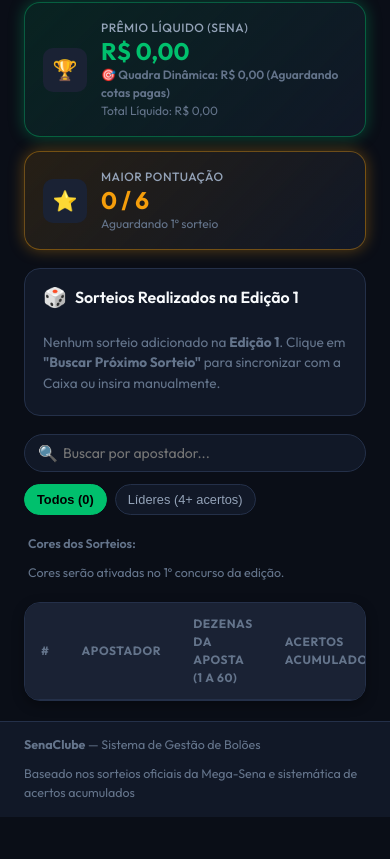
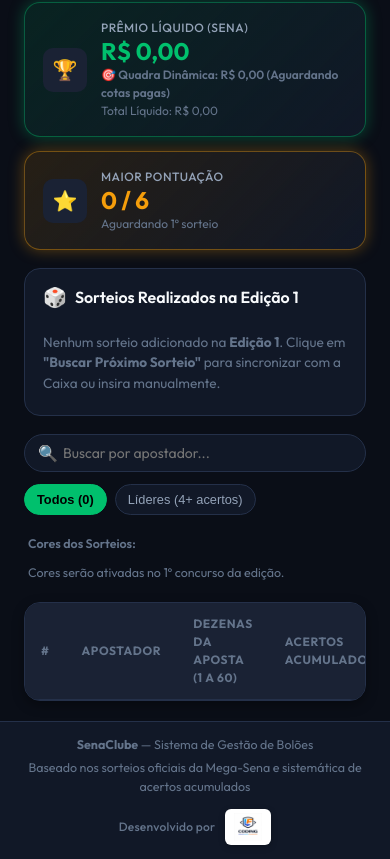
Before and after one commit to lhukas-porto/sena-clube, a website: page public/index.html in a window 390 px wide. Shown: the part 456-1315 px from the top of the page. Before the commit the page ends 1273 px from the top, so only its background shows below. Drawn offline with Linux system fonts and the light colour scheme; no server answers.

Commit message:
feat(branding): adicionar logo do desenvolvedor LF Coding no rodape padrao

```diff
--- a/public/css/style.css
+++ b/public/css/style.css
@@ -1543,9 +1543,76 @@ input[type="time"]::-webkit-calendar-picker-indicator:hover {
   align-items: center;
   justify-content: space-between;
   flex-wrap: wrap;
-  gap: 10px;
+  gap: 14px;
   font-size: 0.78rem;
   color: var(--text-muted);
+}
+
+.footer-info {
+  display: flex;
+  align-items: center;
+  gap: 8px;
+  flex-wrap: wrap;
+}
+
+.footer-separator {
+  color: var(--border-medium);
+  font-size: 0.7rem;
+}
+
+.footer-developer {
+  display: inline-flex;
+  align-items: center;
+  gap: 10px;
+}
+
+.developer-label {
+  font-size: 0.75rem;
+  color: var(--text-muted);
+  font-weight: 500;
+  letter-spacing: 0.02em;
+}
+
+.developer-badge {
+  display: inline-flex;
+  align-items: center;
+  justify-content: center;
+  background: #ffffff;
+  padding: 3px 8px;
+  border-radius: 6px;
+  box-shadow: 0 2px 6px rgba(0, 0, 0, 0.25);
+  border: 1px solid rgba(255, 255, 255, 0.2);
+  transition: transform 0.2s ease, box-shadow 0.2s ease;
+}
+
+.developer-badge:hover {
+  transform: translateY(-2px);
+  box-shadow: 0 4px 12px rgba(0, 0, 0, 0.35);
+}
+
+.developer-logo {
+  height: 28px;
+  width: auto;
+  max-width: 100px;
+  object-fit: contain;
+  display: block;
+}
+
+@media (max-width: 768px) {
+  .footer-content {
+    flex-direction: column;
+    align-items: center;
+    text-align: center;
+    gap: 12px;
+  }
+  .footer-info {
+    justify-content: center;
+    flex-direction: column;
+    gap: 4px;
+  }
+  .footer-separator {
+    display: none;
+  }
 }
 
 .save-indicator {
--- a/public/index.html
+++ b/public/index.html
@@ -243,8 +243,18 @@
   <!-- Rodapé -->
   <footer class="app-footer">
     <div class="footer-content">
-      <span id="footer-easter-egg" style="cursor: pointer; user-select: none;" title="Acesso Administrativo (Clique 3 vezes)"><strong>SenaClube</strong> — Sistema de Gestão de Bolões</span>
-      <span>Baseado nos sorteios oficiais da Mega-Sena e sistemática de acertos acumulados</span>
+      <div class="footer-info">
+        <span id="footer-easter-egg" style="cursor: pointer; user-select: none;" title="Acesso Administrativo (Clique 3 vezes)"><strong>SenaClube</strong> — Sistema de Gestão de Bolões</span>
+        <span class="footer-separator">•</span>
+        <span>Baseado nos sorteios oficiais da Mega-Sena e sistemática de acertos acumulados</span>
+      </div>
+
+      <div class="footer-developer">
+        <span class="developer-label">Desenvolvido por</span>
+        <div class="developer-badge" title="LF Coding — Desenvolvimento de Software">
+          <img src="lfcoding_logo.png" alt="LF Coding" class="developer-logo">
+        </div>
+      </div>
     </div>
   </footer>
 
```
Also changed, not shown: public/lfcoding_logo.png (added).
